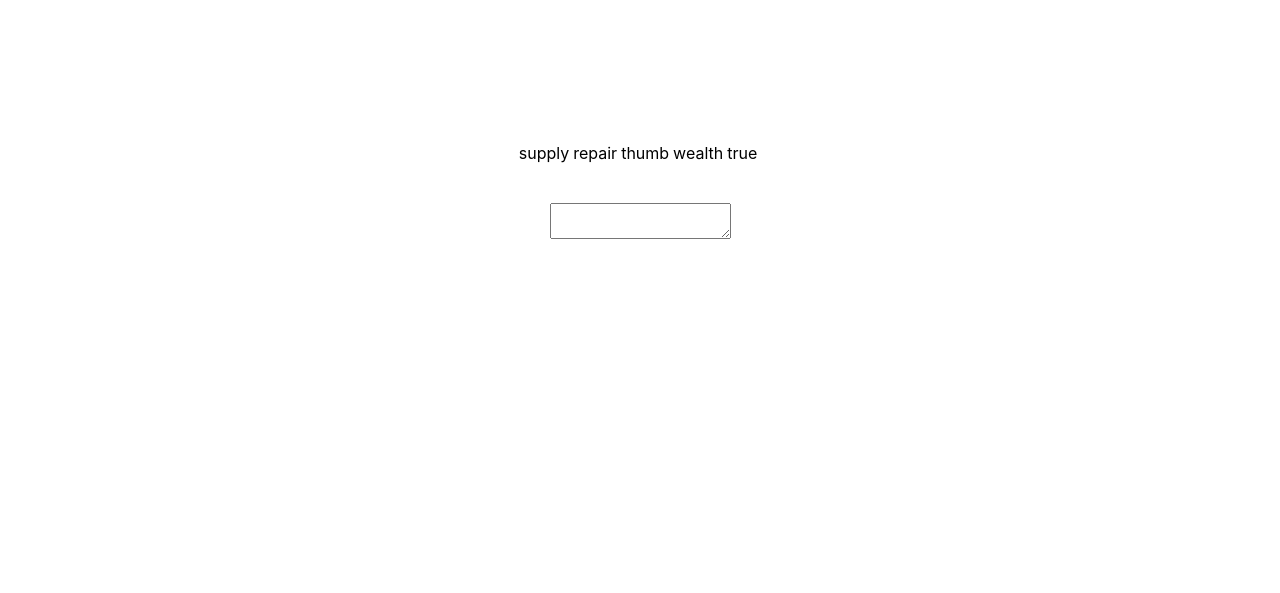
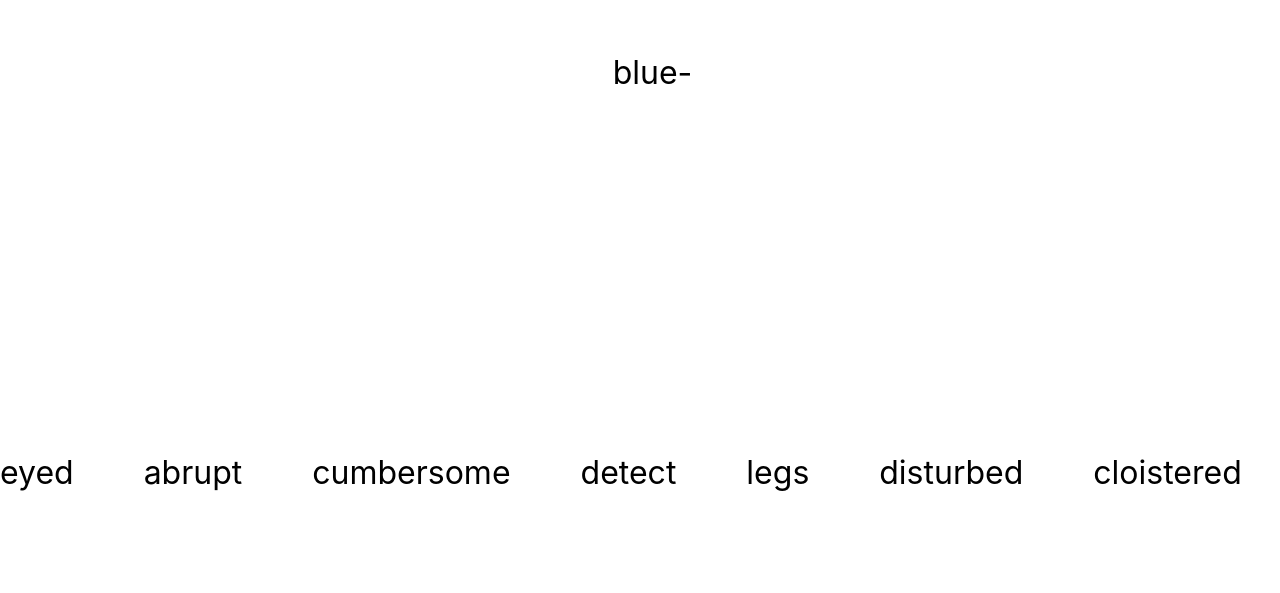
Before and after one commit to arjunmahishi/type-test, a React (Create React App) app: page / in a window 1280 px wide. Shown: the part 207-800 px from the top of the page. Built offline with nearby package versions, Linux system fonts and the light colour scheme.

Commit message:
code cleanup, UI improvements

```diff
--- a/src/App.js
+++ b/src/App.js
@@ -18,7 +18,7 @@ class App extends React.Component {
     return (
       <div className="App">
         <TextDisplay typedText={this.state.typedText} />
-        <textarea id="text-input" onInput={this.handleInput}></textarea>
+        <input id="text-input" className="text-input" onInput={this.handleInput} />
       </div>
     );
   }
--- a/src/components/TextDisplay.js
+++ b/src/components/TextDisplay.js
@@ -1,46 +1,55 @@
 import React from 'react';
 import '../css/TextDisplay.css'
-import {GetRandomString} from '../lib/randomSentence.js'
+import { getRandomWords } from '../lib/randomWords'
+import { breakText } from "../lib/utils"
+
+const colors = {
+    correctWord: "rgba(119, 219, 119, 0.37)",
+    activeWord: "rgba(255, 0, 0, 0.3)",
+}
+
 class TextDisplay extends React.Component {
     constructor(props) {
         super(props);
         this.state = {
-            text: GetRandomString(5),
-            words: [], // array of objects {value, color}
+            words: getRandomWords(7),
+            wordColorMap: [],
         }
     }
 
     componentDidMount() {
-          this.setState(
-              {words: this.state.text.split(' ').map(word => {
-            return {value: word, bgColor: "#fff"}
-        })})
+        // transform the words array to wordColorMap
+        this.setState({
+            wordColorMap: this.state.words.map(word => {
+                return {value: word, bgColor: "#fff"}
+            })
+        })
     }
 
-    static getDerivedStateFromProps = (props, state) => {
-        let typedWords = props.typedText.split(' ');
-        let displayedWords = state.words;
+    componentDidUpdate(oldProps) {
+        if (oldProps !== this.props) {
+            this.handlePropsChange(this.props)
+        }
+    }
+
+    handlePropsChange = (newProps) => {
+        let typedWords = breakText(newProps.typedText);
+        let displayedWords = this.state.wordColorMap;
         for (let i=0;i < Math.min(typedWords.length, displayedWords.length);i++) {
             displayedWords[i].bgColor = typedWords[i] === displayedWords[i].value ?
-            "#0f0": "#fff";
+            colors.correctWord: colors.activeWord;
         }
-        return {words: displayedWords}
+        this.setState({wordColorMap: displayedWords})
     }
-
-    handleInput = () => "";
-
-    changeColors = () => "";
 
     render() {
         return(
-            <div>
-                <span>
-                    {this.state.words.map((word, id) => {
-                        return <span
-                        style={{backgroundColor: word.bgColor}}
-                        className="word" key={id}>{word.value}</span>
-                    })}
-                </span>
+            <div className="words-holder">
+                {this.state.wordColorMap.map((word, id) => {
+                    return <span
+                    style={{backgroundColor: word.bgColor}}
+                    className="word" key={id}>{word.value}</span>
+                })}
             </div>
         )
     }
--- a/src/css/App.css
+++ b/src/css/App.css
@@ -1,7 +1,7 @@
 .App {
   text-align: center;
-  margin-top: 20rem;
-  line-height: 5rem;
+  margin-top: 5rem;
+  line-height: 25rem;
 }
 
 .App-logo {
@@ -38,3 +38,12 @@
     transform: rotate(360deg);
   }
 }
+
+.text-input {
+  width: 50%;
+  margin: 4px;
+}
+
+.words-holder {
+  font-size: xx-large;
+}
--- a/src/css/TextDisplay.css
+++ b/src/css/TextDisplay.css
@@ -1,3 +1,5 @@
 .word {
-    margin-right: 4px;
+    margin-right: 20px;
+    padding: 25px;
+    border-radius: 50%;
 }
--- a/src/lib/randomSentence.js
+++ /dev/null
@@ -1,12 +0,0 @@
-import {words} from './words'
-//Returns a string with random words
-const GetRandomString = (length) => {
-    let str= ""
-    while (length--) {
-        str += " " + words[Math.floor(Math.random() * words.length)]
-    }
-    //Removing the first space from the string
-    str = str.substring(1);
-    return str
-}
-export  {GetRandomString};
--- /dev/null
+++ b/src/lib/randomWords.js
@@ -0,0 +1,10 @@
+import { words } from './words'
+
+// Returns a string with random words
+export const getRandomWords = (length) => {
+    let arr = [];
+    while (length--) {
+        arr.push(words[Math.floor(Math.random() * words.length)])
+    }
+    return arr
+}
--- /dev/null
+++ b/src/lib/utils.js
@@ -0,0 +1 @@
+export const breakText = (text) => text.split(' ').filter(ele => ele !== '');
```
